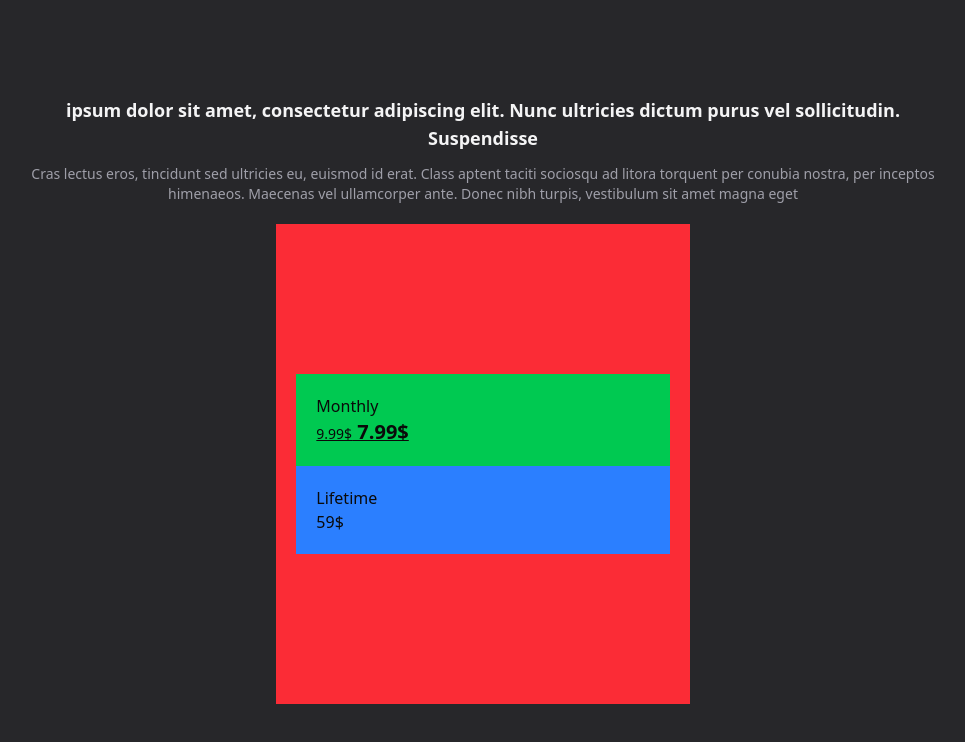
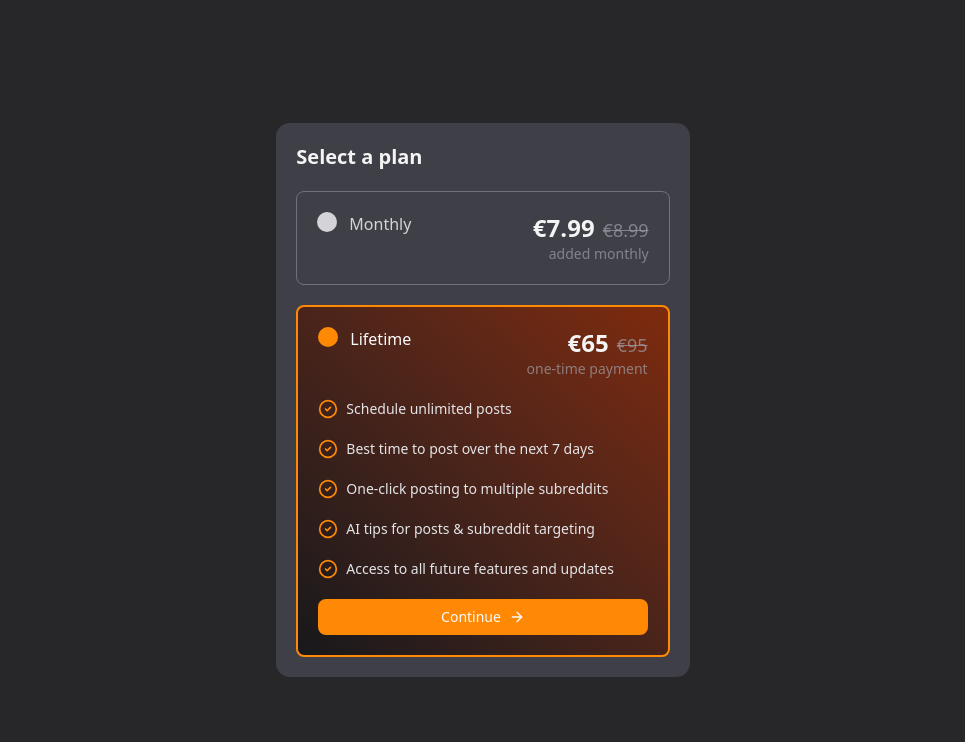
Before and after one commit to Danilo-Masi/postonreddit_v2, a React (Vite) app in the folder main-app/client/: page /plans in a window 1280 px wide. Shown: the top 742 px of the page, without its empty margins (157-1122 px from the left). Built offline with nearby package versions, Linux system fonts and the light colour scheme; no server answers.

Commit message:
Fixing /plans page UI

```diff
--- a/main-app/client/src/components/plans/PlansGroup.tsx
+++ b/main-app/client/src/components/plans/PlansGroup.tsx
@@ -1,14 +1,81 @@
+import { ArrowRight, CircleCheck } from "lucide-react";
+import { useState } from "react";
+import { Button } from "../ui/button";
+
+const plansItems = [
+  "Schedule unlimited posts",
+  "Best time to post over the next 7 days",
+  "One-click posting to multiple subreddits",
+  "AI tips for posts & subreddit targeting",
+  "Access to all future features and updates"
+];
+
+type RadioGroupTypes = {
+  title: string,
+  price: number,
+  oldPrice: number,
+  subtitle: string,
+  items: String[],
+  selectedPlan: string;
+  onSelect: () => void;
+}
+
+const RadioGroup = ({ title, price, oldPrice, subtitle, items, selectedPlan, onSelect }: RadioGroupTypes) => {
+
+  const isSelected = selectedPlan.toLowerCase() === title.toLowerCase();
+
+  return (
+    <div
+      onClick={onSelect}
+      className={`w-full h-min p-5 rounded-md border flex flex-wrap items-start justify-start gap-5 md:gap-0 cursor-pointer ${isSelected ? 'border-2 border-orange-400 bg-linear-to-tr from-zinc-900 to-orange-900' : 'border border-zinc-500'}`}>
+      <div className="w-[calc(50%-10px)] md:w-1/2 flex items-start justify-start gap-3">
+        <div className={`w-5 h-5 rounded-full ${isSelected ? 'bg-orange-400' : 'bg-zinc-300'}`} />
+        <h1 className={`text-md font-medium ${isSelected ? 'text-zinc-50' : 'text-zinc-300'}`}>{title}</h1>
+      </div>
+      <div className="w-[calc(50%-10px)] md:w-1/2 flex flex-col items-end justify-start">
+        <h3 className="text-2xl font-bold text-zinc-100">€{price}<span className="text-lg font-light text-zinc-400/70 line-through ml-2">€{oldPrice}</span></h3>
+        <p className="text-sm text-zinc-400/70">{subtitle}</p>
+      </div>
+      <ul className={`w-full flex-col gap-5 md:pt-5 text-zinc-200 ${isSelected ? 'flex' : 'hidden'}`}>
+        {items.map((item) => (
+          <li className="flex items-start gap-2 text-sm"><CircleCheck className={`w-5 h-5 ${isSelected && 'text-orange-400'}`} />{item}</li>
+        ))}
+      </ul>
+      {isSelected && (
+        <Button className="w-full mt-5 bg-orange-400 hover:bg-orange-500 cursor-pointer">
+          Continue <ArrowRight />
+        </Button>
+      )}
+    </div>
+  );
+}
+
 export default function PlansGroup() {
+  const [selectedPlan, setSelectedPlan] = useState("lifetime");
+
   return (
-    <div className="w-full md:w-1/3 h-auto min-h-[60svh] flex flex-col items-center justify-center p-5 bg-red-500">
-      <div className="w-full h-min p-5 bg-green-500">
-        <h1>Monthly</h1>
-        <p className="text-sm underline">9.99$<span className="text-xl font-bold"> 7.99$</span></p>
-      </div>
-      <div className="w-full h-min p-5 bg-blue-500">
-        <h1>Lifetime</h1>
-        <p>59$</p>
-      </div>
+    <div className="w-full md:w-1/3 h-auto flex flex-col items-start justify-center gap-5 p-5 rounded-xl bg-zinc-700">
+
+      <h1 className="text-xl font-bold text-zinc-100">Select a plan</h1>
+
+      <RadioGroup
+        title="Monthly"
+        price={7.99}
+        oldPrice={8.99}
+        subtitle="added monthly"
+        items={plansItems}
+        selectedPlan={selectedPlan}
+        onSelect={() => setSelectedPlan("monthly")} />
+
+      <RadioGroup
+        title="Lifetime"
+        price={65}
+        oldPrice={95}
+        subtitle="one-time payment"
+        items={plansItems}
+        selectedPlan={selectedPlan}
+        onSelect={() => setSelectedPlan("lifetime")} />
+
     </div>
   )
 }
--- a/main-app/client/src/pages/Plans.tsx
+++ b/main-app/client/src/pages/Plans.tsx
@@ -1,4 +1,3 @@
-import PlanTitle from "@/components/plans/PlanTitle";
 import PlansGroup from "@/components/plans/PlansGroup";
 import { useNavigate } from "react-router-dom";
 import { checkoutSession } from "@/api/billing/checkout-session";
@@ -19,8 +18,7 @@ export default function Plans() {
     }
 
     return (
-        <div className="w-full h-auto md:h-svh overflow-scroll flex flex-col items-center justify-center gap-5 p-5 bg-zinc-800">
-            <PlanTitle />
+        <div className="w-full h-auto min-h-svh overflow-scroll flex items-center justify-center p-5 bg-zinc-800">
             <PlansGroup />
         </div>
     )
```
